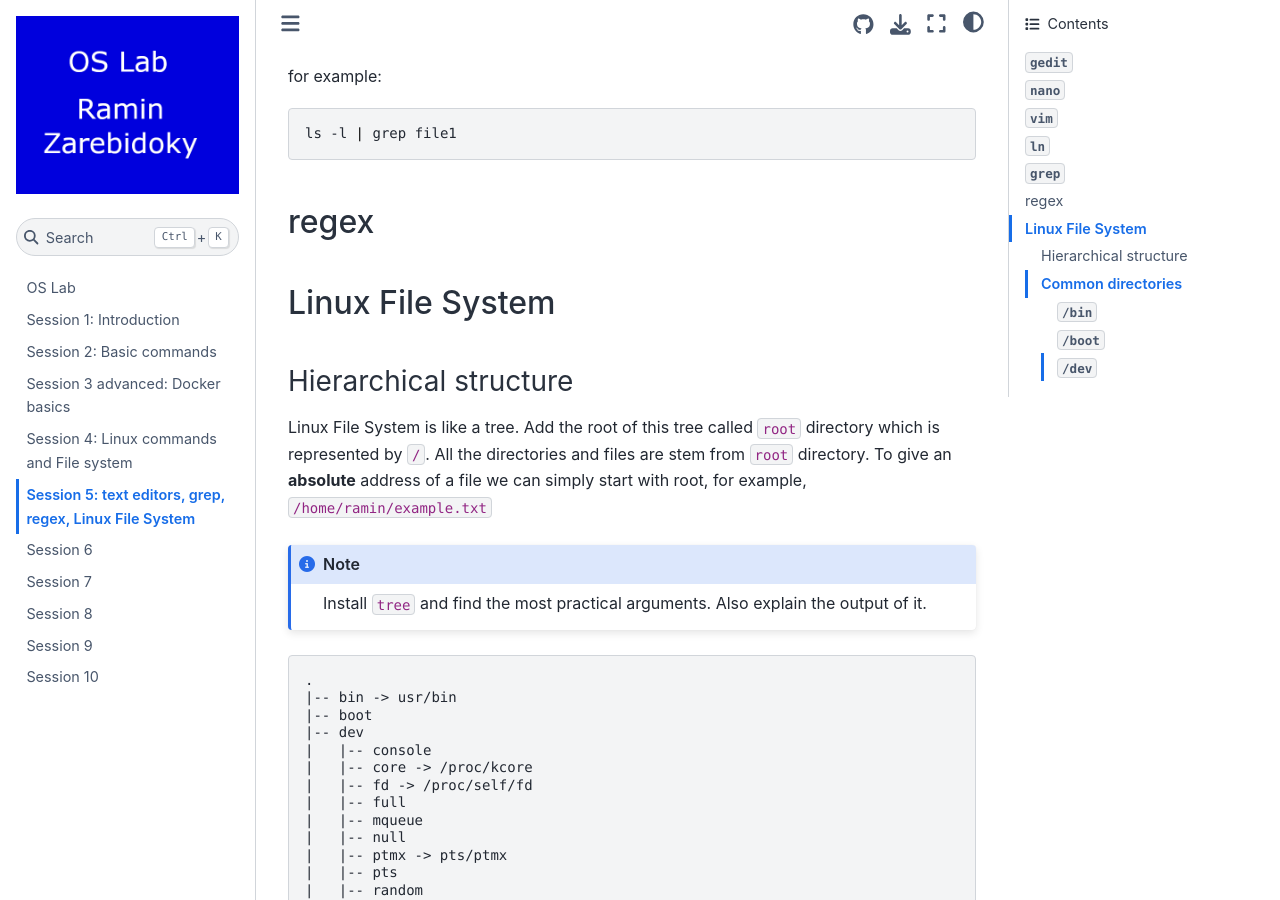
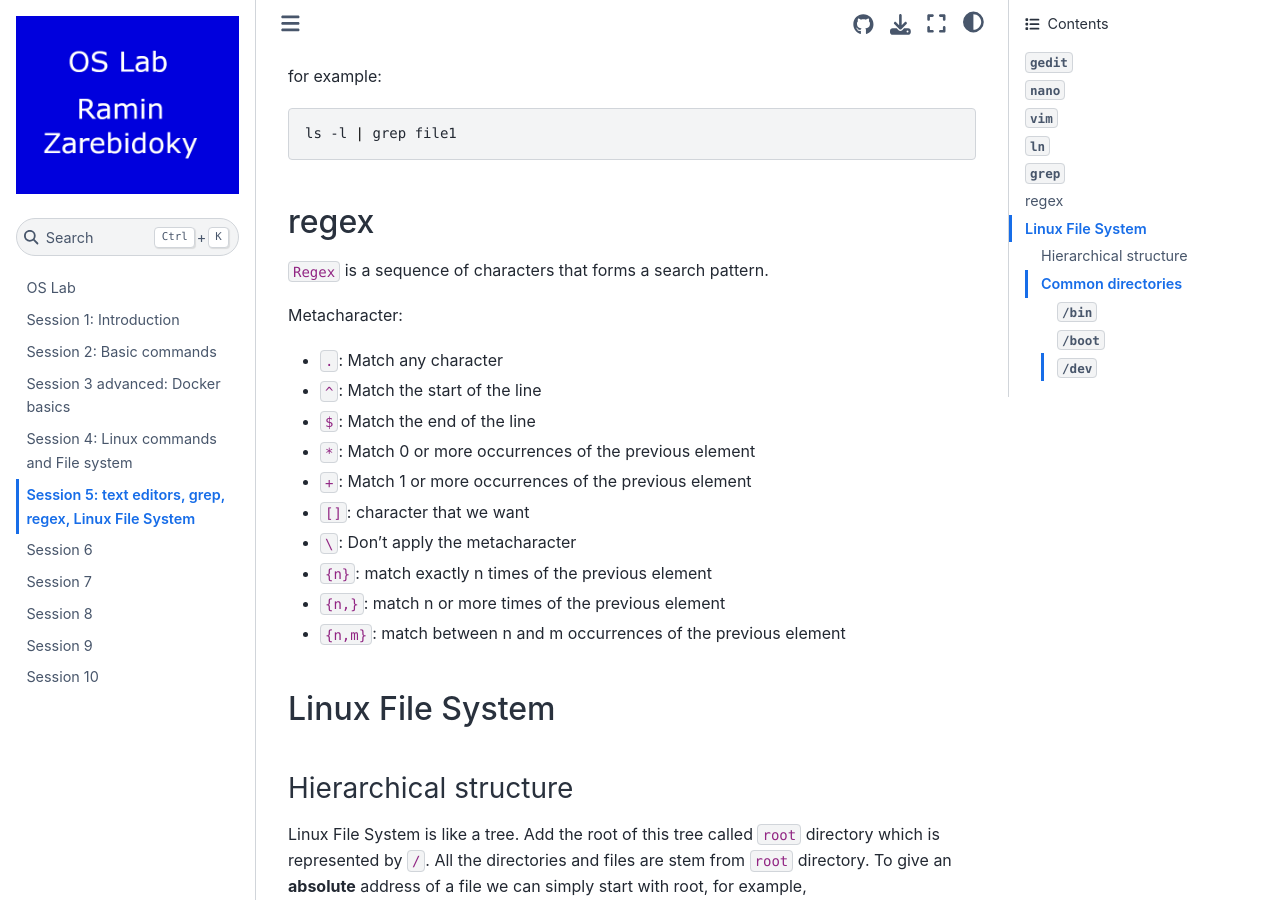
Before and after one commit to LiterallyTheOne/os_lab, a Jupyter Book: the page built from docs/session_5.md, in a window 1280 px wide and 900 px high, scrolled down 5160 px. Built offline with Jupyter Book 1.0.4 settings and Sphinx 7.4.7 and the Sphinx Book theme 1.1.4, drawn with Linux system fonts in a browser that asks for light colours.

Commit message:
Add regex explanation

````diff
--- a/docs/session_5.md
+++ b/docs/session_5.md
@@ -170,8 +170,22 @@ for example:
 ls -l | grep file1
 ```
 
+## regex
 
-## regex
+`Regex` is a sequence of characters that forms a search pattern.
+
+Metacharacter:
+
+* `.`: Match any character
+* `^`: Match the start of the line
+* `$`: Match the end of the line
+* `*`: Match 0 or more occurrences of the previous element
+* `+`: Match 1 or more occurrences of the previous element
+* `[]`: character that we want
+* `\`: Don't apply the metacharacter
+* `{n}`: match exactly n times of the previous element
+* `{n,}`: match n or more times of the previous element
+* `{n,m}`: match between n and m occurrences of the previous element
 
 ## Linux File System
 
````
